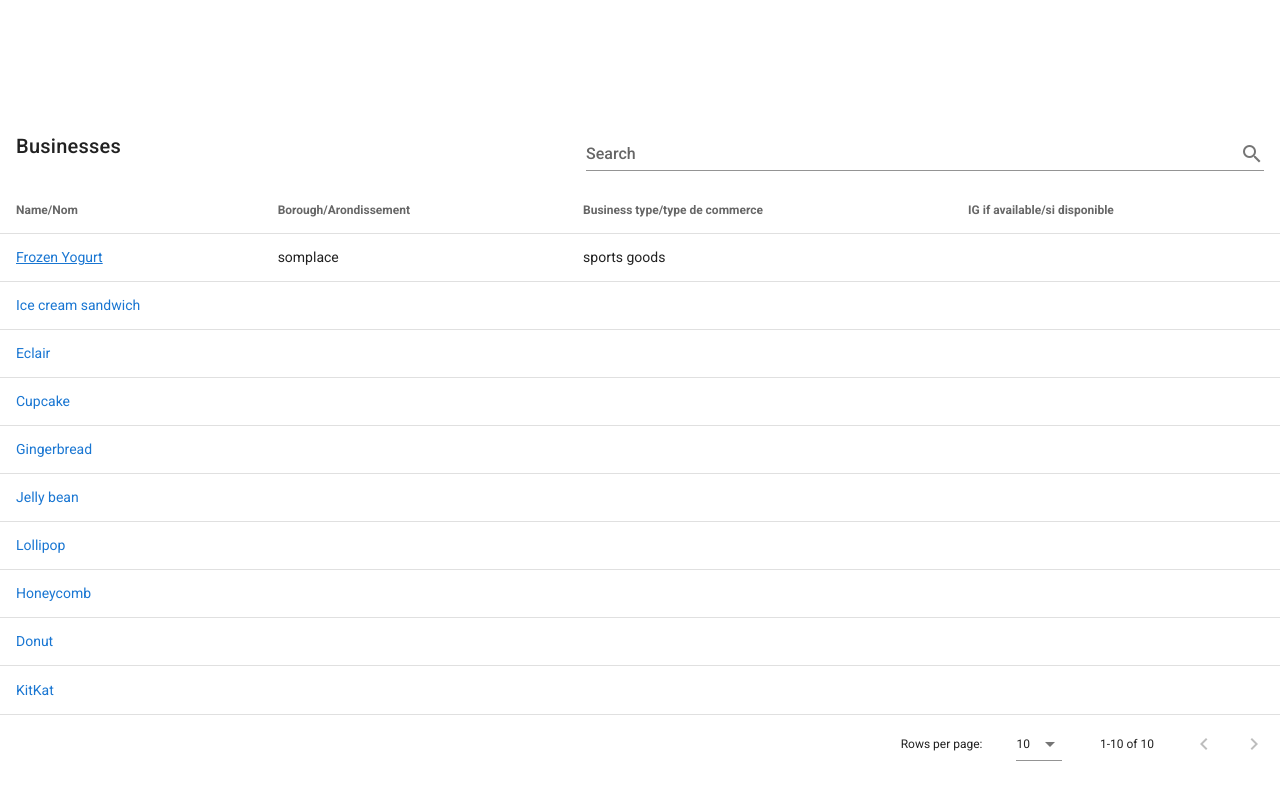
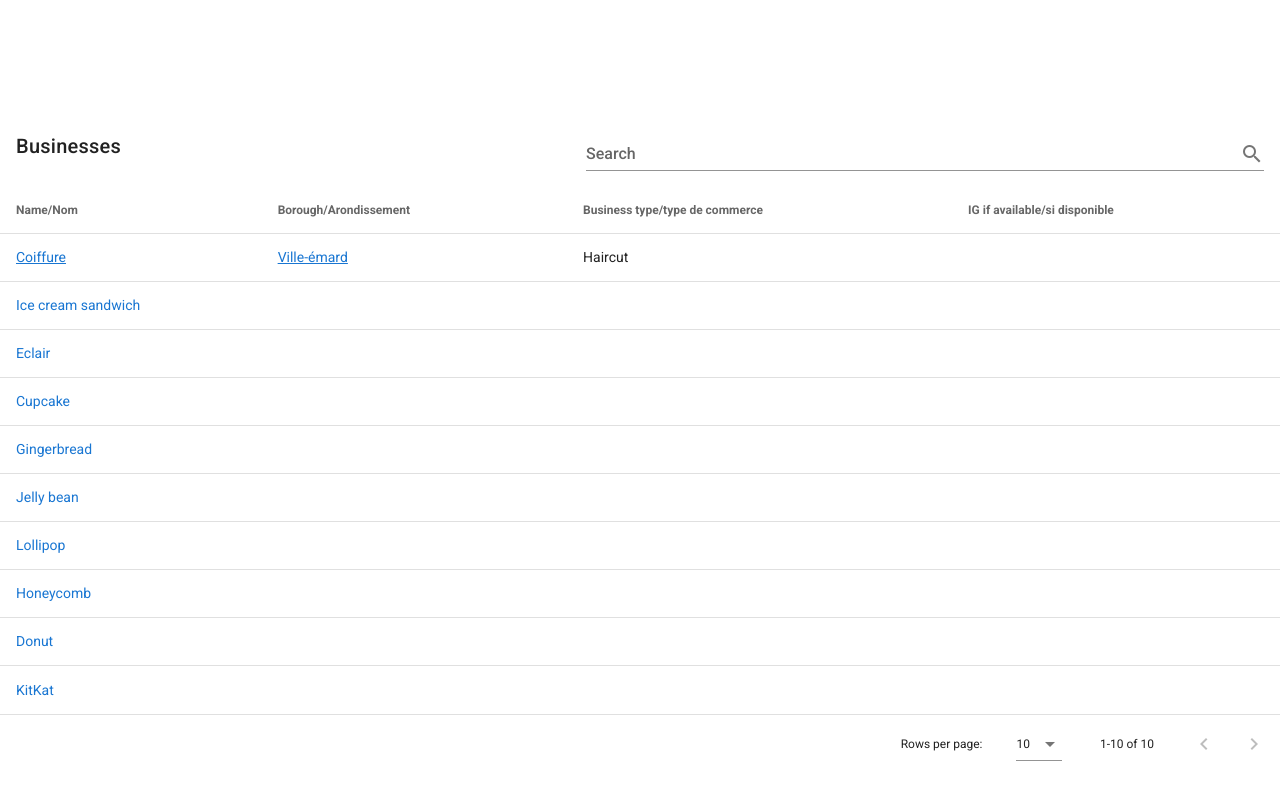
Before and after one commit to antinomezco/mbb, a Vue app: page /restaurant in a window 1280 px wide. Shown: the part 694-1494 px from the top of the page. Built offline with nearby package versions, Linux system fonts and the light colour scheme.

Commit message:
before firebase test

```diff
--- a/src/components/Business.vue
+++ b/src/components/Business.vue
@@ -18,6 +18,9 @@
     >
       <template v-slot:item.name="{ item }">
         <a class="no-underline hover:text-gray-800 font-bold text-gray-600 text-sm p-3" :href="item.web" target="_blank"> {{ item.name }}</a>
+      </template>
+      <template v-slot:item.borough="{ item }">
+        <a class="no-underline hover:text-gray-800 font-bold text-gray-600 text-sm p-3" :href="item.address" target="_blank"> {{ item.borough }}</a>
       </template>
     </v-data-table>
   </v-app>
@@ -42,11 +45,11 @@
         ],
         businesses: [
           {
-            name: 'Frozen Yogurt',
-            borough: 'somplace',
-            commerce: 'sports goods',
-            web: 'http://www.google.com',
-            iron: '1%',
+            name: 'Coiffure',
+            borough: 'Ville-émard',
+            commerce: 'Haircut',
+            web: 'https://www.google.com/maps/place/6581+Boulevard+Monk,+Montréal,+QC+H4E+3J2/',
+            address: 'https://www.google.com/maps/place/6581+Boulevard+Monk,+Montréal,+QC+H4E+3J2/',
           },
           {
             name: 'Ice cream sandwich',
--- a/src/components/Restaurant.vue
+++ b/src/components/Restaurant.vue
@@ -18,6 +18,9 @@
     >
       <template v-slot:item.name="{ item }">
         <a class="no-underline hover:text-gray-800 font-bold text-gray-600 text-sm p-3" :href="item.web" target="_blank"> {{ item.name }}</a>
+      </template>
+      <template v-slot:item.borough="{ item }">
+        <a class="no-underline hover:text-gray-800 font-bold text-gray-600 text-sm p-3" :href="item.address" target="_blank"> {{ item.borough }}</a>
       </template>
     </v-data-table>
   </v-app>
@@ -47,7 +50,8 @@
             borough: 'Villeray-Saint-Michel-Parc-Extension',
             cuisine: 'Haitian/Haïtienne',
             availability: 'Takeout',
-            web: 'http://www.yelp.ca/biz/march%C3%A9-m%C3%A9li-m%C3%A9lo-montr%C3%A9al-4'
+            web: 'http://www.yelp.ca/biz/march%C3%A9-m%C3%A9li-m%C3%A9lo-montr%C3%A9al-4',
+            address: 'https://www.google.com/maps/place/640+Rue+Jarry+E,+Montréal,+QC+H2P+1V7/'
           },
           {
             name: 'test restaurant',
@@ -119,6 +123,104 @@
             availability: 65,
             web: 'https://www.yelp.ca/biz/march%C3%A9-m%C3%A9li-m%C3%A9lo-montr%C3%A9al-4'
           },
+          {
+            name: 'KitKat222222',
+            borough: 518,
+            cuisine: 26.0,
+            availability: 65,
+            web: 'https://www.yelp.ca/biz/march%C3%A9-m%C3%A9li-m%C3%A9lo-montr%C3%A9al-4'
+          },
+          {
+            name: 'KitKat222222',
+            borough: 518,
+            cuisine: 26.0,
+            availability: 65,
+            web: 'https://www.yelp.ca/biz/march%C3%A9-m%C3%A9li-m%C3%A9lo-montr%C3%A9al-4'
+          },
+          {
+            name: 'KitKat222222',
+            borough: 518,
+            cuisine: 26.0,
+            availability: 65,
+            web: 'https://www.yelp.ca/biz/march%C3%A9-m%C3%A9li-m%C3%A9lo-montr%C3%A9al-4'
+          },
+          {
+            name: 'KitKat222222',
+            borough: 518,
+            cuisine: 26.0,
+            availability: 65,
+            web: 'https://www.yelp.ca/biz/march%C3%A9-m%C3%A9li-m%C3%A9lo-montr%C3%A9al-4'
+          },
+          {
+            name: 'KitKat222222',
+            borough: 518,
+            cuisine: 26.0,
+            availability: 65,
+            web: 'https://www.yelp.ca/biz/march%C3%A9-m%C3%A9li-m%C3%A9lo-montr%C3%A9al-4'
+          },
+          {
+            name: 'KitKat222222',
+            borough: 518,
+            cuisine: 26.0,
+            availability: 65,
+            web: 'https://www.yelp.ca/biz/march%C3%A9-m%C3%A9li-m%C3%A9lo-montr%C3%A9al-4'
+          },
+          {
+            name: 'KitKat222222',
+            borough: 518,
+            cuisine: 26.0,
+            availability: 65,
+            web: 'https://www.yelp.ca/biz/march%C3%A9-m%C3%A9li-m%C3%A9lo-montr%C3%A9al-4'
+          },
+          {
+            name: 'KitKat222222',
+            borough: 518,
+            cuisine: 26.0,
+            availability: 65,
+            web: 'https://www.yelp.ca/biz/march%C3%A9-m%C3%A9li-m%C3%A9lo-montr%C3%A9al-4'
+          },
+          {
+            name: 'KitKat222222',
+            borough: 518,
+            cuisine: 26.0,
+            availability: 65,
+            web: 'https://www.yelp.ca/biz/march%C3%A9-m%C3%A9li-m%C3%A9lo-montr%C3%A9al-4'
+          },
+          {
+            name: 'KitKat222222',
+            borough: 518,
+            cuisine: 26.0,
+            availability: 65,
+            web: 'https://www.yelp.ca/biz/march%C3%A9-m%C3%A9li-m%C3%A9lo-montr%C3%A9al-4'
+          },
+          {
+            name: 'KitKat222222',
+            borough: 518,
+            cuisine: 26.0,
+            availability: 65,
+            web: 'https://www.yelp.ca/biz/march%C3%A9-m%C3%A9li-m%C3%A9lo-montr%C3%A9al-4'
+          },
+          {
+            name: 'KitKat222222',
+            borough: 518,
+            cuisine: 26.0,
+            availability: 65,
+            web: 'https://www.yelp.ca/biz/march%C3%A9-m%C3%A9li-m%C3%A9lo-montr%C3%A9al-4'
+          },
+          {
+            name: 'KitKat222222',
+            borough: 518,
+            cuisine: 26.0,
+            availability: 65,
+            web: 'https://www.yelp.ca/biz/march%C3%A9-m%C3%A9li-m%C3%A9lo-montr%C3%A9al-4'
+          },
+          {
+            name: 'KitKat222222',
+            borough: 518,
+            cuisine: 26.0,
+            availability: 65,
+            web: 'https://www.yelp.ca/biz/march%C3%A9-m%C3%A9li-m%C3%A9lo-montr%C3%A9al-4'
+          },
         ],
       }
     },
```
